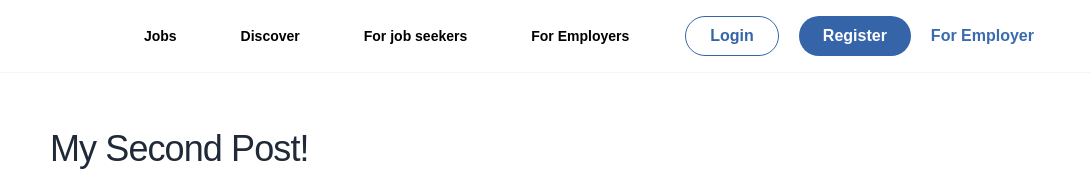
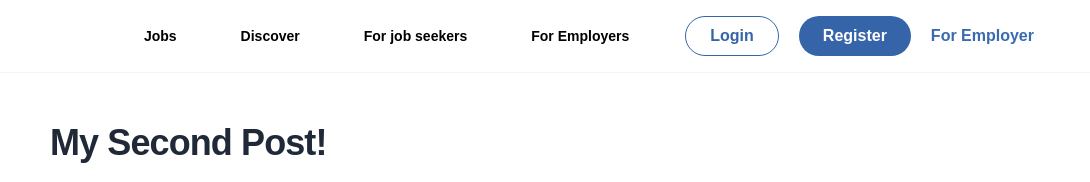
Before and after one commit to Phalanojob/pj-blog, a Gatsby site: page /my-second-post/ in a window 1280 px wide. Shown: the top 182 px of the page, 190-1280 px from the left. Built offline with nearby package versions, Linux system fonts and the light colour scheme; Gatsby itself is replaced by a stand-in of ours.

Commit message:
Update blog-post.js

```diff
--- a/src/templates/blog-post.js
+++ b/src/templates/blog-post.js
@@ -26,7 +26,7 @@ const BlogPostTemplate = ({
           <header>
             <h1
               itemProp="headline"
-              className="text-gray-800 font-manrope text-start md:text-[36px] text-[28px] pt-[32px] font-medium"
+              className="text-gray-800 text-xl font-manrope text-start md:text-[36px] text-[28px] pt-[32px] font-bold"
             >
               {post.frontmatter.title}
             </h1>
```
